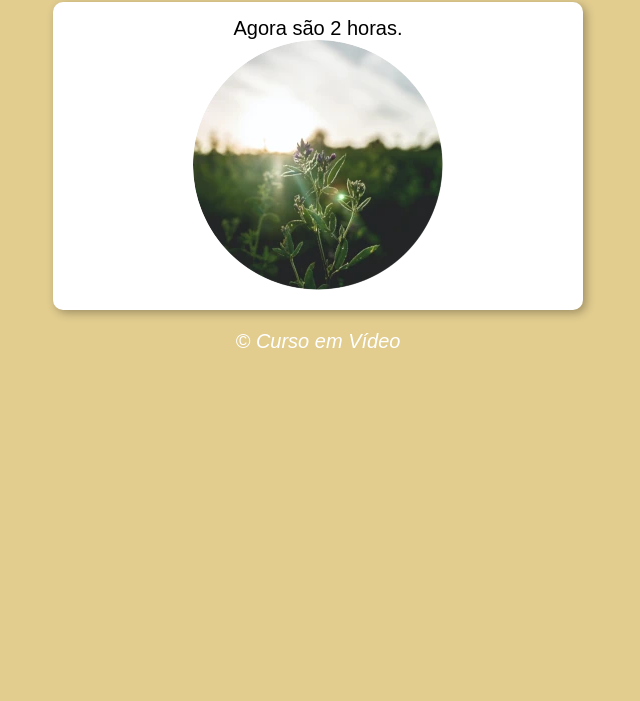
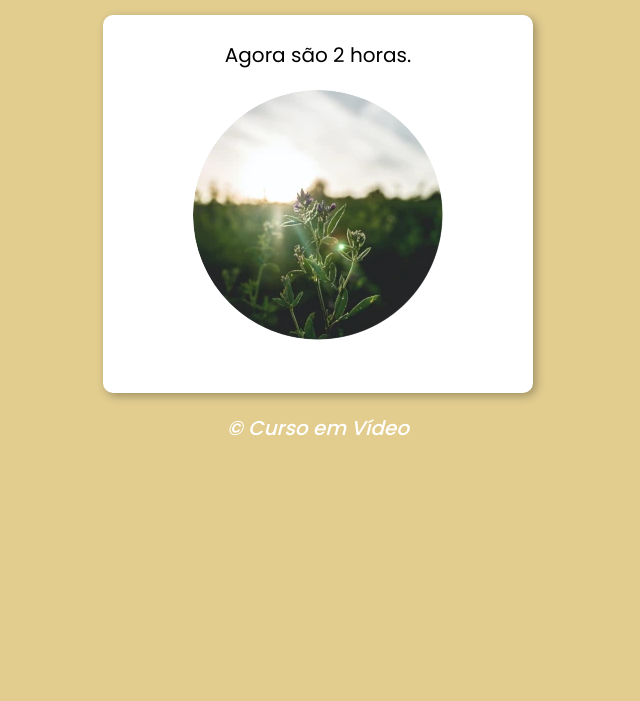
Before and after one commit to henrique-osn/cev-javascript, a plain HTML site: page exercicios/ex014/index.html in a window 1280 px wide. Shown: the part 99-800 px from the top of the page, without its empty margins (322-962 px from the left). Drawn offline with Linux system fonts and the light colour scheme.

Commit message:
Adição de arquivos

```diff
--- a/exercicios/ex014/index.html
+++ b/exercicios/ex014/index.html
@@ -8,6 +8,10 @@
 
         <link rel="shortcut icon" href="./assets/favicon.ico" type="image/x-icon">
         <link rel="stylesheet" href="style.css">
+
+        <link rel="preconnect" href="https://fonts.googleapis.com">
+        <link rel="preconnect" href="https://fonts.gstatic.com" crossorigin>
+        <link href="https://fonts.googleapis.com/css2?family=Poppins:wght@400;500;700&display=swap" rel="stylesheet">
     </head>
 
     <body onload="carregar()">
@@ -17,7 +21,6 @@
 
         <section>
             <div id="mensagem">
-                Lorem ipsum dolor sit amet consectetur adipisicing elit. Dolores, magni?
             </div>
 
             <div id="foto">
--- a/exercicios/ex014/style.css
+++ b/exercicios/ex014/style.css
@@ -1,6 +1,6 @@
 body {
     font-size: 15pt;
-    font-family: Arial, Helvetica, sans-serif;
+    font-family: 'Poppins', sans-serif;
     color: #FFFFFF;
     background-color: #1E90FF;
     text-align: center;
@@ -10,20 +10,24 @@ section {
     background-color: #FFFFFF;
     border-radius: 10px;
     padding: 15px;
-    width: 500px;
+    width: 400px;
     margin: auto;
     color: black;
     box-shadow: 3px 3px 10px rgba(0, 0, 0, 0.3);
+}
+
+div {
+    padding: 10px;
 }
 
 img {
     width: 250px;
     height: 250px;
     border-radius: 125px;
-    background-position: center;
-    object-fit: cover;
+    margin-bottom: 20px;
 }
 
 footer {
     font-style: italic;
+    font-weight: 500;
 }
```
Also changed, not shown: exercicios/ex014/script.js (line endings or trailing spaces).
